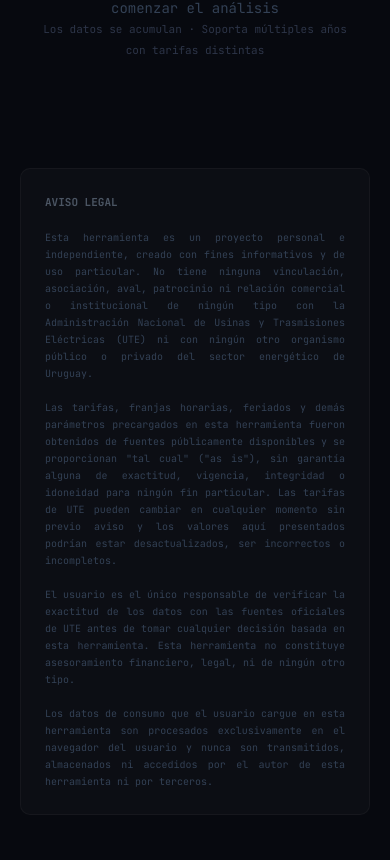
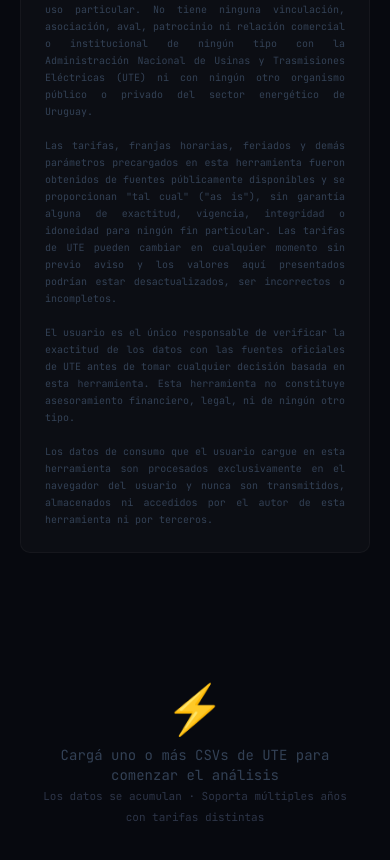
Before and after one commit to francocorreasosa/ute-visualizer, a Next.js app: page / in a window 390 px wide. Shown: the part 3400-4260 px from the top of the page. Built offline with nearby package versions, Linux system fonts and the light colour scheme; no server answers.

Commit message:
New layout

```diff
--- a/app/layout.tsx
+++ b/app/layout.tsx
@@ -33,11 +33,6 @@
       `}</Script>
       <body className={`${dmSans.variable} ${jetbrainsMono.variable} font-sans bg-bg text-text-primary`}>
         {children}
-        <div className="flex justify-center px-5 pb-9">
-          <div className="w-full max-w-content">
-            <ContributorsSection />
-          </div>
-        </div>
       </body>
     </html>
   )
--- a/app/page.tsx
+++ b/app/page.tsx
@@ -19,6 +19,7 @@
 import EmptyState from '@/components/EmptyState'
 import Tooltip from '@/components/Tooltip'
 import LegalDisclaimer from '@/components/LegalDisclaimer'
+import ContributorsSection from '@/components/ContributorsSection'
 import TabBar from '@/components/TabBar'
 
 export default function Page() {
@@ -91,9 +92,9 @@
   }, [dispatch])
 
   return (
-    <main className="min-h-screen flex flex-col items-center px-5 py-9 pb-12">
-      {/* Controls column — constrained to 860px for readability */}
-      <div className="w-full max-w-content flex flex-col items-center">
+    <main className="min-h-screen flex flex-col lg:flex-row lg:items-start">
+      {/* Sidebar — inputs, sticky on desktop */}
+      <aside className="w-full lg:w-[480px] lg:flex-shrink-0 flex flex-col items-center px-5 py-9 lg:h-screen lg:sticky lg:top-0 lg:overflow-y-auto lg:border-r lg:border-[rgba(255,255,255,0.06)]">
         <Header />
 
         <UploadZone
@@ -137,9 +138,12 @@
           Recalcular
         </button>
 
-      </div>
+        <LegalDisclaimer />
+        <ContributorsSection />
+      </aside>
 
-      {/* Results — full viewport width so heatmap doesn't force-scroll on wide screens */}
+      {/* Results panel — flex-1 min-w-0 prevents heatmap from overflowing flex container */}
+      <section className="flex-1 min-w-0 flex flex-col items-center px-5 py-9">
         {hasData ? (
           <>
             <TabBar activeTab={activeTab} onChange={(tab) => { analytics.tabChanged(tab); setActiveTab(tab) }} />
@@ -167,10 +171,7 @@
         ) : (
           <EmptyState />
         )}
-
-      <div className="w-full max-w-content">
-        <LegalDisclaimer />
-      </div>
+      </section>
 
       <Tooltip state={tooltip} />
     </main>
--- a/components/ResultsSection.tsx
+++ b/components/ResultsSection.tsx
@@ -66,7 +66,7 @@
 
       {activeTab === 'heatmap' ? (
         /* Heatmap card — intrinsic width, centered */
-        <div className="bg-surface rounded-[14px] px-5 py-6 pb-4 border border-[rgba(255,255,255,0.06)] shadow-[0_24px_64px_rgba(0,0,0,0.55)] overflow-x-auto max-w-[calc(100vw-40px)]">
+        <div className="bg-surface rounded-[14px] px-5 py-6 pb-4 border border-[rgba(255,255,255,0.06)] shadow-[0_24px_64px_rgba(0,0,0,0.55)] overflow-x-auto max-w-full">
           <div className="flex justify-center">
             <Heatmap
               allDates={allDates}
```
Lines whose indentation alone changed are shown as unchanged.
